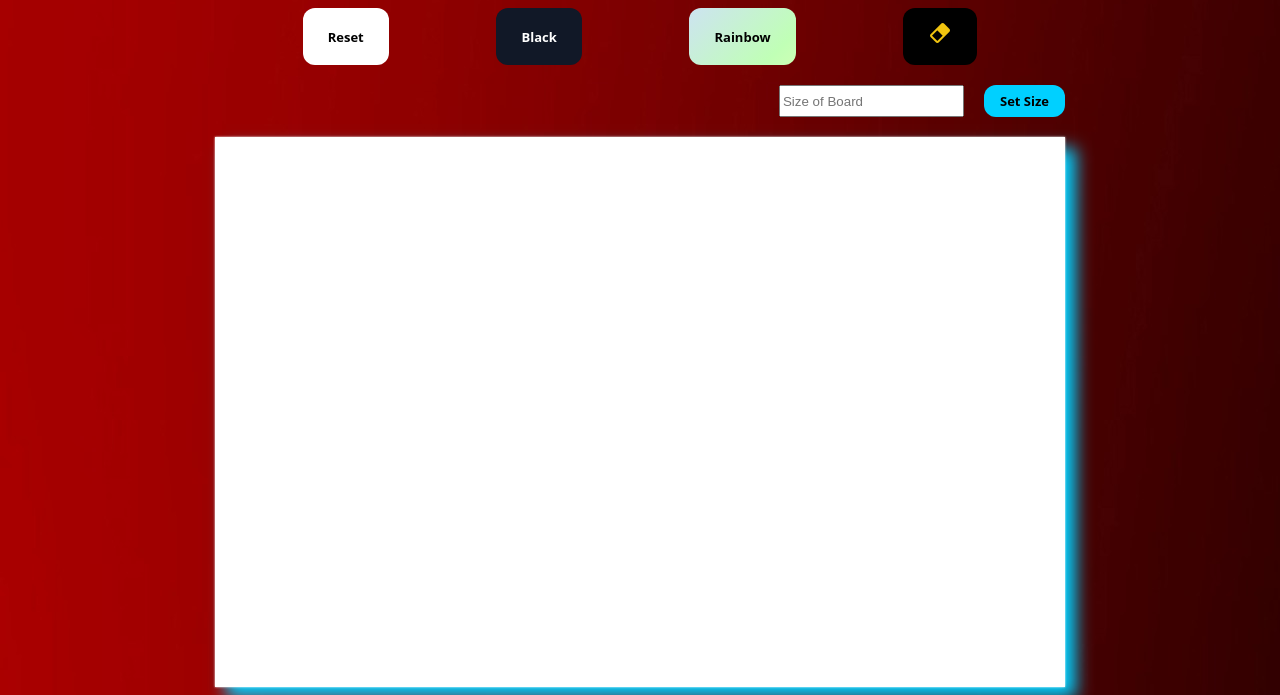
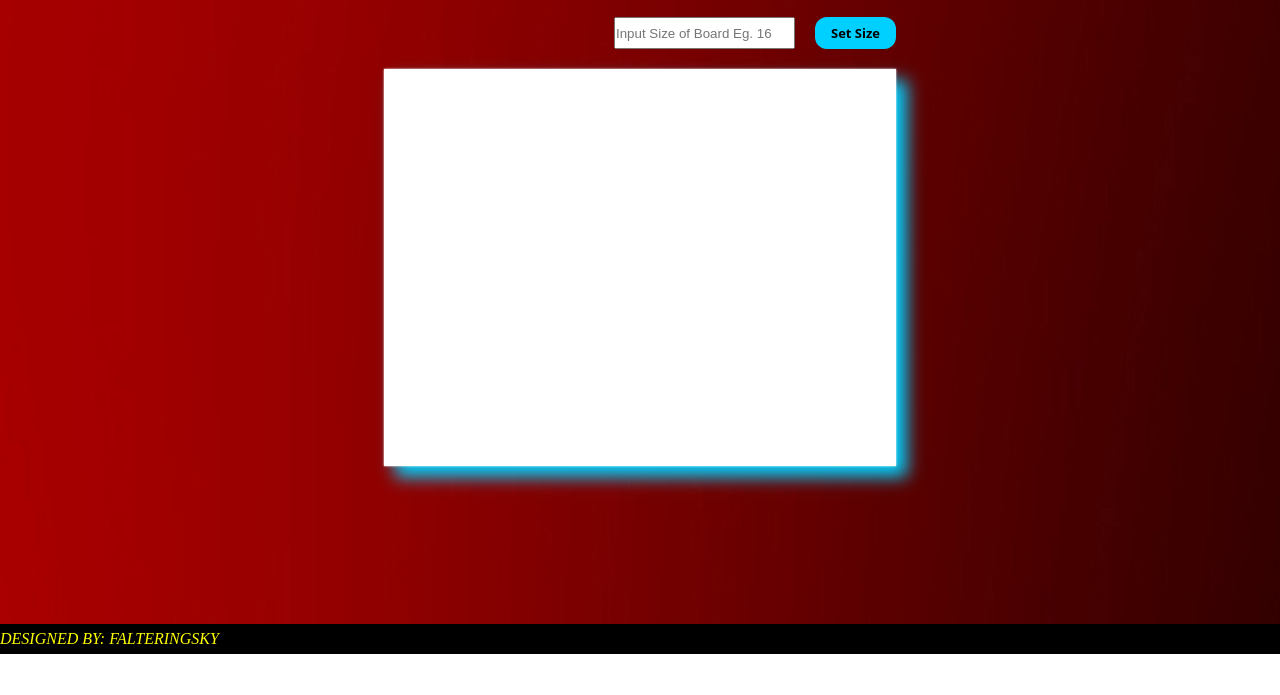
Before and after one commit to falteringsky/etch-a-sketch, a plain HTML site: page index.html in a window 1280 px wide. Shown: the part 156-851 px from the top of the page. After the commit the page ends 810 px from the top, so only its background shows below. Drawn offline with Linux system fonts and the light colour scheme.

Commit message:
added click for drawing and footer

```diff
--- a/index.html
+++ b/index.html
@@ -18,11 +18,12 @@
                 <button class="erasorBtn" onclick="changeColor('white')"><img src="./images/icons8-eraser-24.png"/></button>
             </div>
             <div class="inputBtn">
-                <input type="text" placeholder="Size of Board" onchange="changeSize(this.value)"/>
+                <input type="text" placeholder="Input Size of Board Eg. 16" onchange="changeSize(this.value)"/>
                 <button class="sizeBtn">Set Size</button>
             </div>
             <div class="board"></div>
         </div>
+        <div class="footer">DESIGNED BY: FALTERINGSKY</div>
     </div>
 </body>
 <script src="./main.js"></script>
--- a/main.js
+++ b/main.js
@@ -57,3 +57,7 @@ function resetBoard() {
     let squares = board.querySelectorAll('div');
     squares.forEach((div) => (div.style.backgroundColor = "white"));
   }
+
+  document.querySelector('body').addEventListener('click', () => {
+    click = !click;
+  })
--- a/styles.css
+++ b/styles.css
@@ -1,3 +1,7 @@
+* {
+  margin: 0;
+  padding: 0;
+}
 body {
     background-image: url(images/red-blackPreloader.jpg);
 }
@@ -16,13 +20,14 @@ body {
   }
 
 .board {
-    width: 850px;
-    height: 550px;
+    width: 40vw;
+    height: 31vw;
     display: grid;
     background-color: white;
     box-shadow: inset 0 -3em 3em rgba(0, 0, 0, 0.1), 0 0 2px rgb(255, 255, 255),
       0.7em 0.7em 1em rgb(0, 208, 255);
     margin-top: 20px;
+    margin-bottom: 40px;
   }
 /*rgba(0, 0, 0, 0.1)*/
   /*rgba(0, 0, 0, 0.3)*/
@@ -30,6 +35,7 @@ body {
     display: flex;
     flex-direction: column;
     align-items: center;
+    gap: 20px;
   }
 
   .center-content {
@@ -215,6 +221,19 @@ body {
     width: auto;
 }
 
+.footer {
+  display: flex;
+  align-items: center;
+  font-style: italic;
+  color: yellow;
+  /* margin-top: 20px; */
+  width: 100%;
+  height: 30px;
+  background-color: black;
+  position:absolute;
+  bottom: -10px;
+  left: 0;
+}
 
 @media (min-width: 768px) {
     .resetBtn, .blackBtn, .randomclrBtn, .erasorBtn {
```
